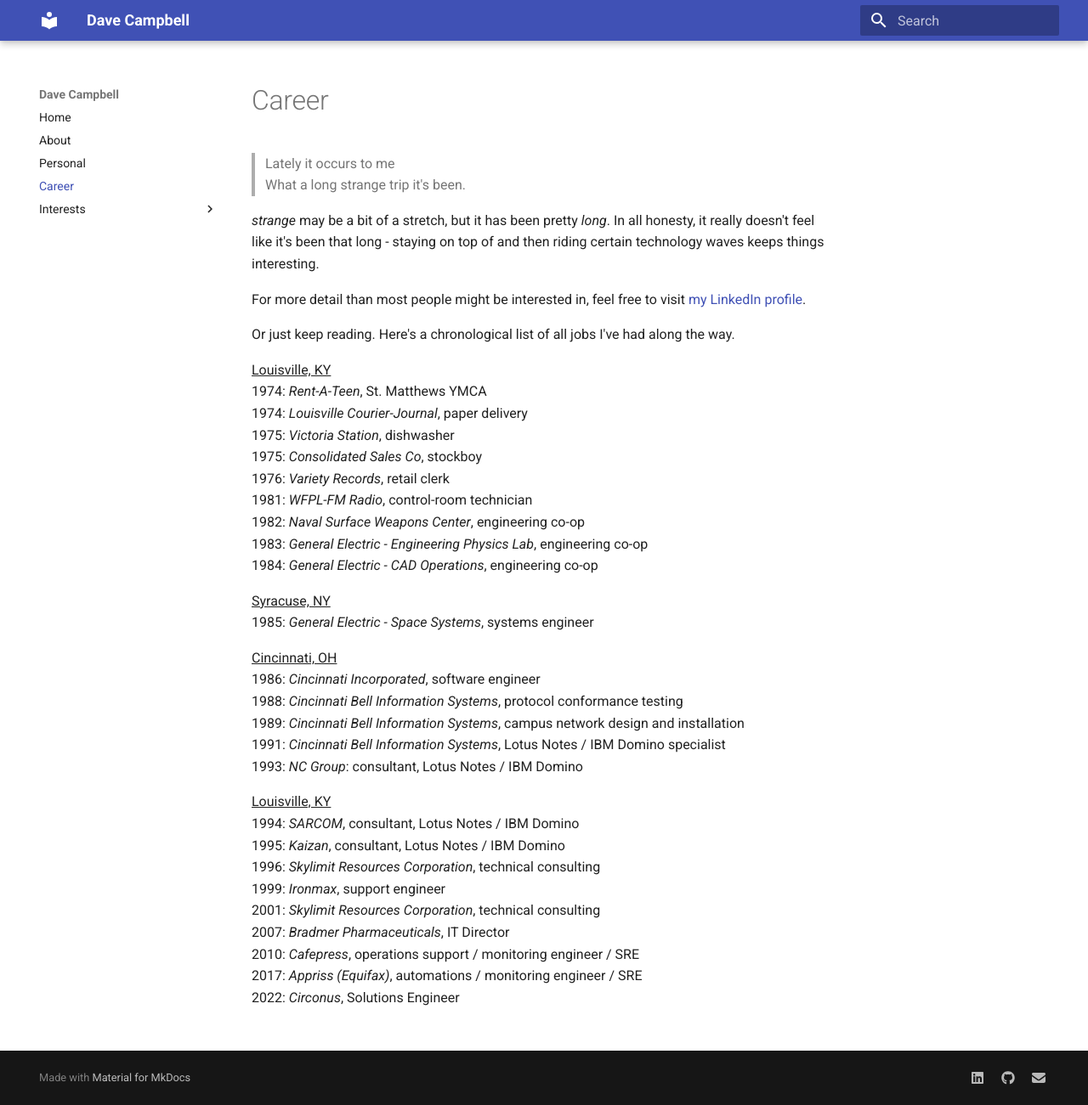
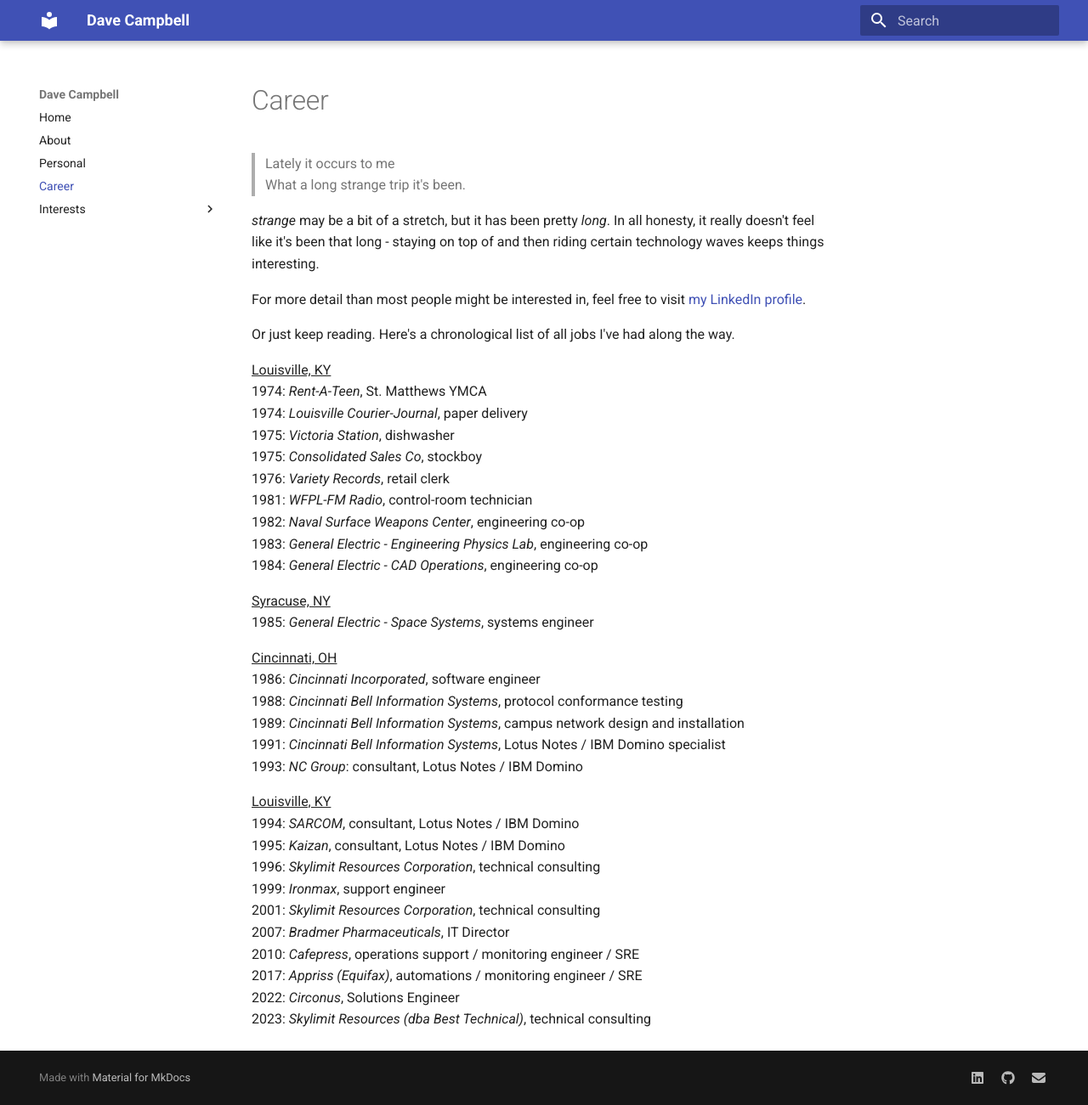
Before and after one commit to davecampbell/davecampbell.github.io, an MkDocs documentation site: the page built from docs/career.md, in a window 1280 px wide and 1301 px high. Shown: the whole window at 85% size. Built offline with MkDocs 1.6.1 and Material for MkDocs 9.7.7, drawn with Linux system fonts in a browser that asks for light colours.

Commit message:
added most recent

```diff
--- a/docs/career.md
+++ b/docs/career.md
@@ -40,3 +40,4 @@ Or just keep reading.  Here's a chronological list of all jobs I've had along th
 2010: *Cafepress*, operations support / monitoring engineer / SRE
 2017: *Appriss (Equifax)*, automations / monitoring engineer / SRE
 2022: *Circonus*, Solutions Engineer
+2023: *Skylimit Resources (dba Best Technical)*, technical consulting
```
